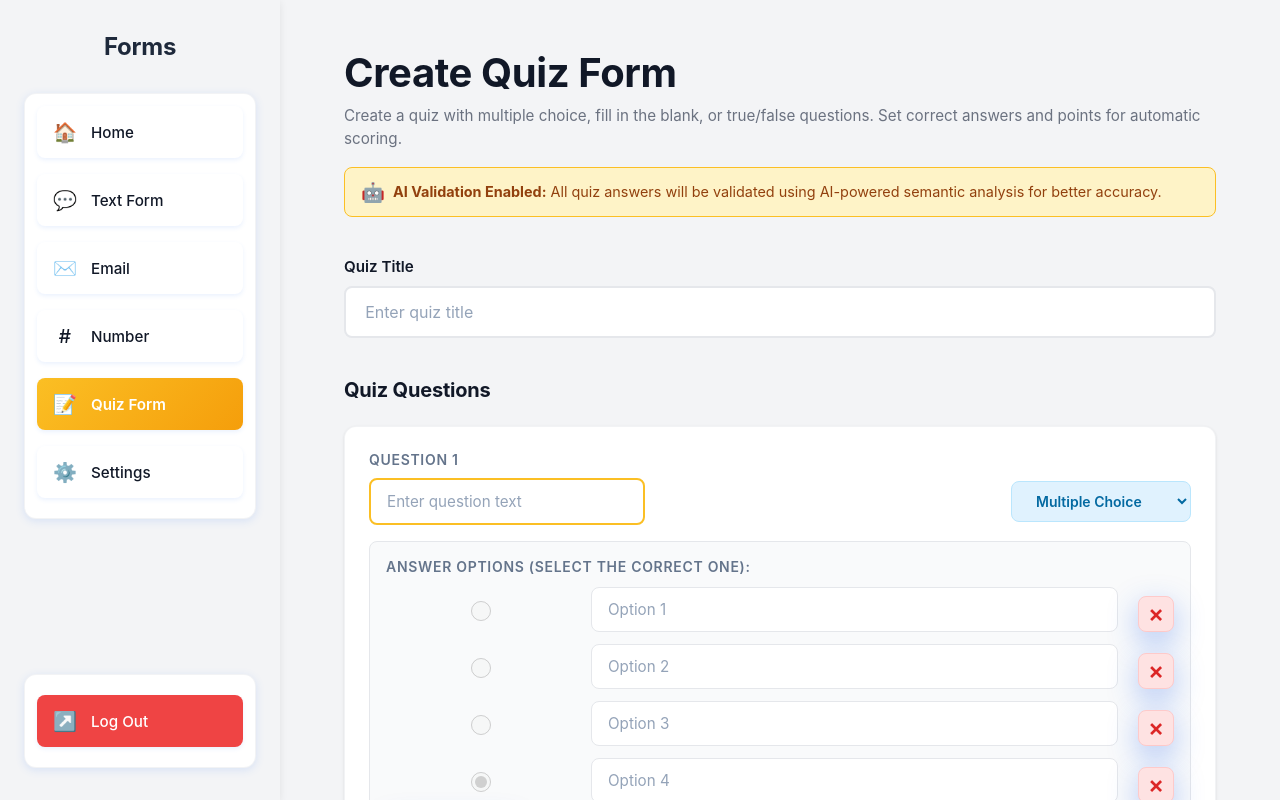
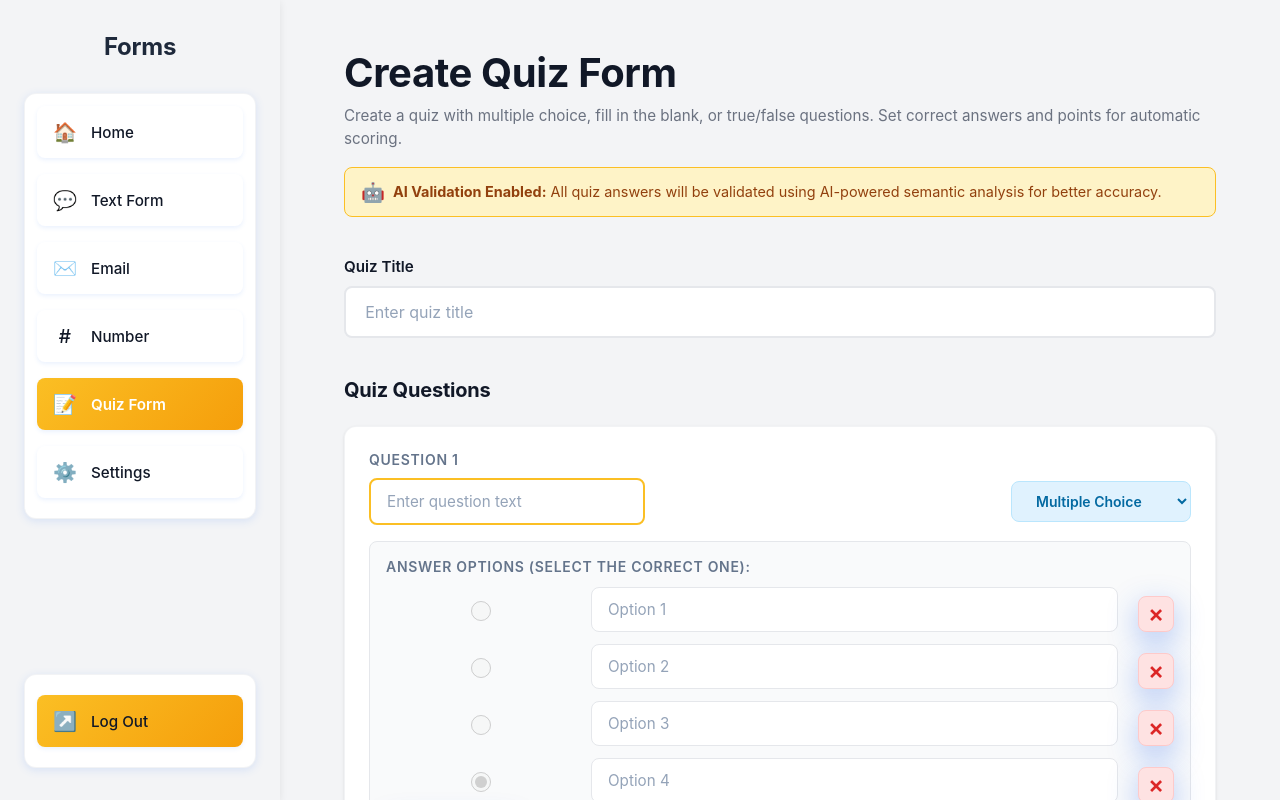
Before and after one commit to alexandreinash/SmartFormValidation, a React (Vite) app in the folder frontend/: page /quiz-form in a window 1280 px wide. Built offline with nearby package versions, Linux system fonts and the light colour scheme; no server answers.

Commit message:
style: revert sidebar logout button to yellow

```diff
--- a/frontend/src/css/CreateFormPage.css
+++ b/frontend/src/css/CreateFormPage.css
@@ -118,13 +118,13 @@
   align-items: center;
   gap: 0.875rem;
   padding: 0.875rem 1rem;
-  color: #ffffff;
+  color: #111827;
   text-decoration: none;
   border-radius: 0.5rem;
   transition: all 0.2s ease;
   font-size: 0.95rem;
   font-weight: 500;
-  background: #ef4444;
+  background: linear-gradient(135deg, #fbbf24, #f59e0b);
   border: none;
   width: 100%;
   text-align: left;
@@ -133,8 +133,8 @@
 }
 
 .sidebar-logout-button:hover {
-  background: #dc2626;
-  color: #ffffff;
+  background: linear-gradient(135deg, #f59e0b, #d97706);
+  color: #111827;
 }
 
 /* Main Content Area - Light Gray Background */
--- a/frontend/src/css/UserFormSelectionPage.css
+++ b/frontend/src/css/UserFormSelectionPage.css
@@ -126,13 +126,13 @@
   align-items: center;
   gap: 0.875rem;
   padding: 0.875rem 1rem;
-  color: #ffffff;
+  color: #111827;
   text-decoration: none;
   border-radius: 0.5rem;
   transition: all 0.2s ease;
   font-size: 0.95rem;
   font-weight: 500;
-  background: #ef4444;
+  background: linear-gradient(135deg, #fbbf24, #f59e0b);
   border: none;
   width: 100%;
   text-align: left;
@@ -141,8 +141,8 @@
 }
 
 .sidebar-logout-button:hover {
-  background: #dc2626;
-  color: #ffffff;
+  background: linear-gradient(135deg, #f59e0b, #d97706);
+  color: #111827;
 }
 
 /* Main Content Area */
```
